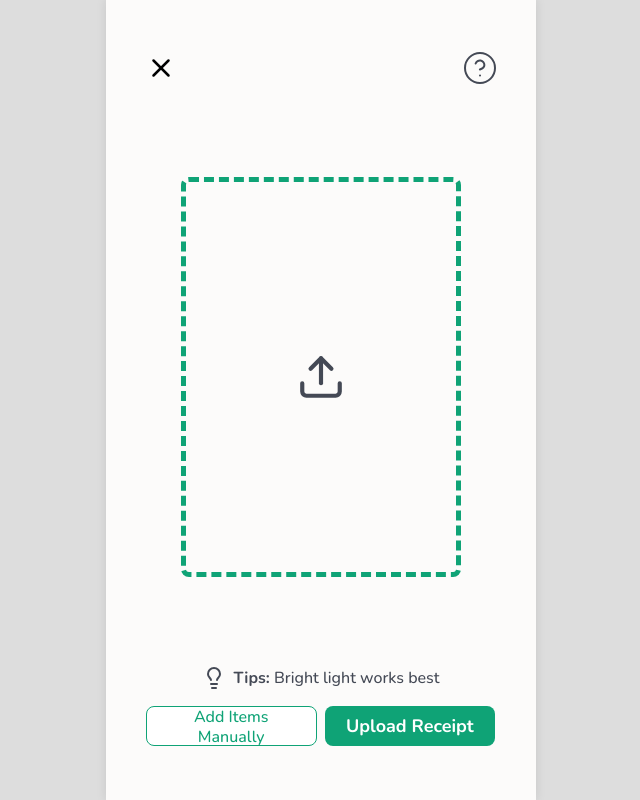
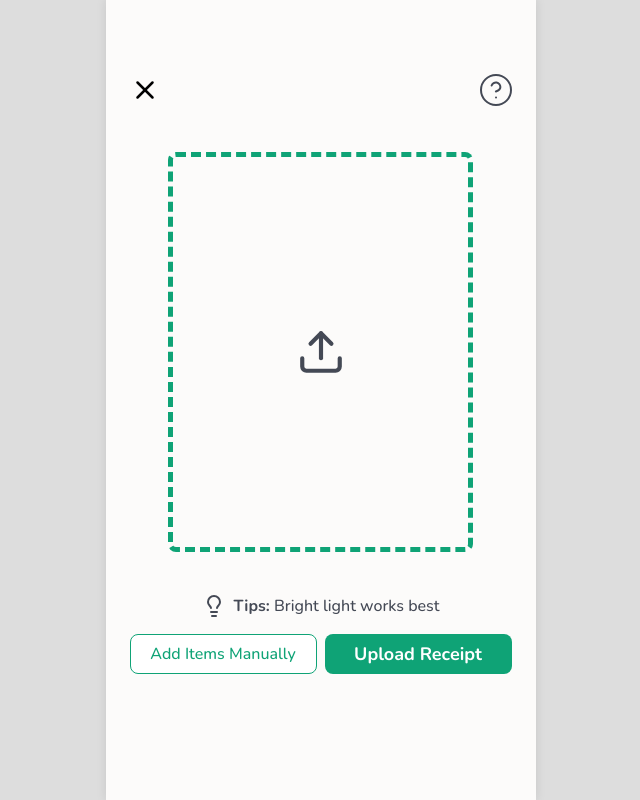
Before and after one commit to ReubenKimClemens/26JrProj_FoodAtHome, a SvelteKit app: page /scan in a window 1280 px wide. Shown: the whole page, without its empty margins (312-952 px from the left). Built offline with nearby package versions, Linux system fonts and the light colour scheme.

Commit message:
💄 fixed spacing & add toss, chomp card

```diff
--- a/src/lib/components/ButtonGroup.svelte
+++ b/src/lib/components/ButtonGroup.svelte
@@ -38,6 +38,7 @@
 
     .btn-group-2-column {
         display: flex;
+        width: 100%;
         gap: var(--spacing-xs);
     }
 
--- a/src/lib/components/Buttons.svelte
+++ b/src/lib/components/Buttons.svelte
@@ -31,8 +31,9 @@
 
     /* sizes */
     .btn-md{
+      width: 100%;
       height: 40px;
-      padding: var(--spacing-none) var(--spacing-s);
+      /* padding: var(--spacing-none) var(--spacing-s);  */
     }
 
     .btn-lg{
--- a/src/lib/components/ScanningTips.svelte
+++ b/src/lib/components/ScanningTips.svelte
@@ -93,6 +93,7 @@
       text-transform: capitalize;
       line-height: 24px;
       margin: 0;
+      text-wrap: balance;
     }
 
     .tip-description {
@@ -102,5 +103,6 @@
       font-weight: 500;
       line-height: 16px;
       margin: 0;
+      text-wrap: pretty;
     }
 </style>
--- a/src/routes/+layout.svelte
+++ b/src/routes/+layout.svelte
@@ -3,10 +3,11 @@
 	import favicon from '$lib/assets/favicon.svg';
 	import '$lib/styles/app.css';
 	import { page } from '$app/stores';
+	import phoneTop from '$lib/assets/phone_top.svg'
 
 	let { children } = $props();
 
-	const noNavBar = ['/loading', '/login', '/scan', '/achievements', '/scan/scanning-tips'];
+	const noNavBar = ['/loading', '/login', '/scan', '/achievements', '/scan/scanning-tips', '/scan/scanned-items'];
 </script>
 
 <svelte:head>
@@ -14,6 +15,7 @@
 </svelte:head>
 
 <div class="app-container">
+
 	<div class="content-wrapper">
 		{@render children()}
 	</div>
@@ -31,12 +33,17 @@
 	position: relative;
 	background-color: var(--bg-page-primary);
 	box-shadow: 0 0 10px rgba(0, 0, 0, 0.1);
-	padding-top: 36px;
+	padding-top: 74px;
 	}
 
+	/* .phone-top {
+		width: 100%;
+		padding-bottom: 0px;
+		color: white;
+	} */
+
 	.content-wrapper {
-	/* padding-bottom: 120px; */
-	margin-bottom: 120px;
+	padding-bottom: 120px;
 	padding-left: 1.5rem;
 	padding-right: 1.5rem;
 	}
--- a/src/routes/+page.svelte
+++ b/src/routes/+page.svelte
@@ -106,7 +106,7 @@
     }
 
 /* Shopping Lists */
-.shopping-lists-content {
+/* .shopping-lists-content {
     width: 100%;
     display: flex;
     flex-direction: column;
@@ -170,5 +170,5 @@
 .chevron-icon {
     width: 24px;
     height: 24px;
-}
+} */
 </style>
--- a/src/routes/scan/+page.svelte
+++ b/src/routes/scan/+page.svelte
@@ -138,9 +138,9 @@
     }
 
     .content {
-        height: calc(100vh - 74px);
+        height: calc(100vh - 200px);
 
-        padding: var(--spacing-s);
+        /* padding: var(--spacing-s); */
         /* margin-top: var(--spacing-md); */
         display: flex;
         flex-direction: column;
@@ -176,6 +176,7 @@
         display: flex;
         flex-direction: column;
         gap: var(--spacing-s);
+        width: 100%;
     }
 
     .scan-camera {
```
Also changed, not shown: src/routes/metrics/+page.svelte (+11 -3 lines), src/lib/assets/phone_top.svg (added).
